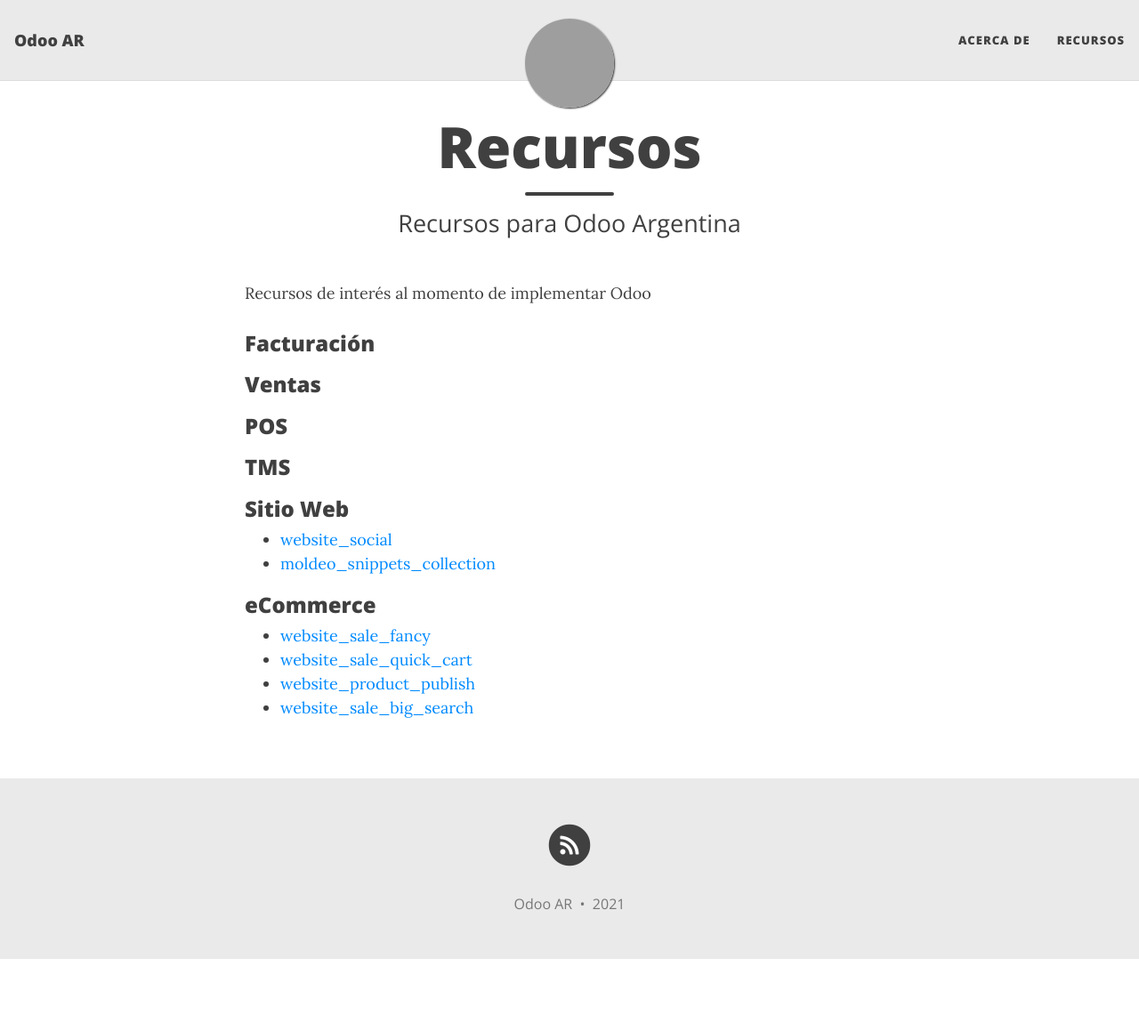
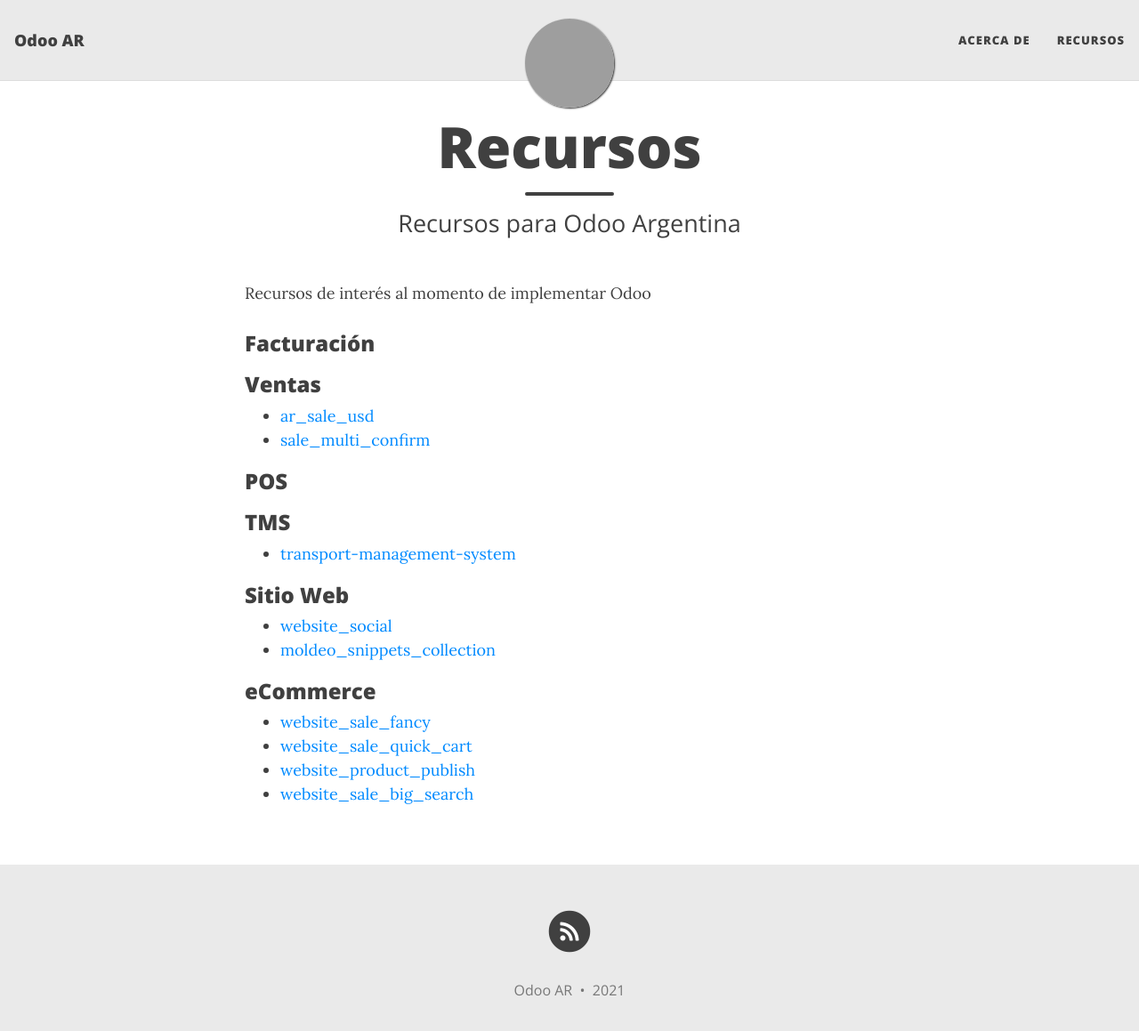
Before and after one commit to OdooAR/odooar.github.io, a Jekyll site: the page built from resources.md, in a window 1280 px wide and 1175 px high. Shown: the top 1159 px of the window at 89% size. Built offline with Jekyll 4.4.1, drawn with Linux system fonts in a browser that asks for light colours; nearby versions of some CDN libraries; grey boxes are pictures that could not be loaded.

Commit message:
Update resources.md

```diff
--- a/resources.md
+++ b/resources.md
@@ -10,9 +10,14 @@ Recursos de interés al momento de implementar Odoo
 
 ### Ventas
 
+* [ar_sale_usd](https://github.com/ctmil/ar_sale_usd)
+* [sale_multi_confirm](https://github.com/ctmil/sale_multi_confirm)
+
 ### POS
 
 ### TMS
+
+* [transport-management-system](https://github.com/Jarsa/transport-management-system)
 
 ### Sitio Web
 
```
